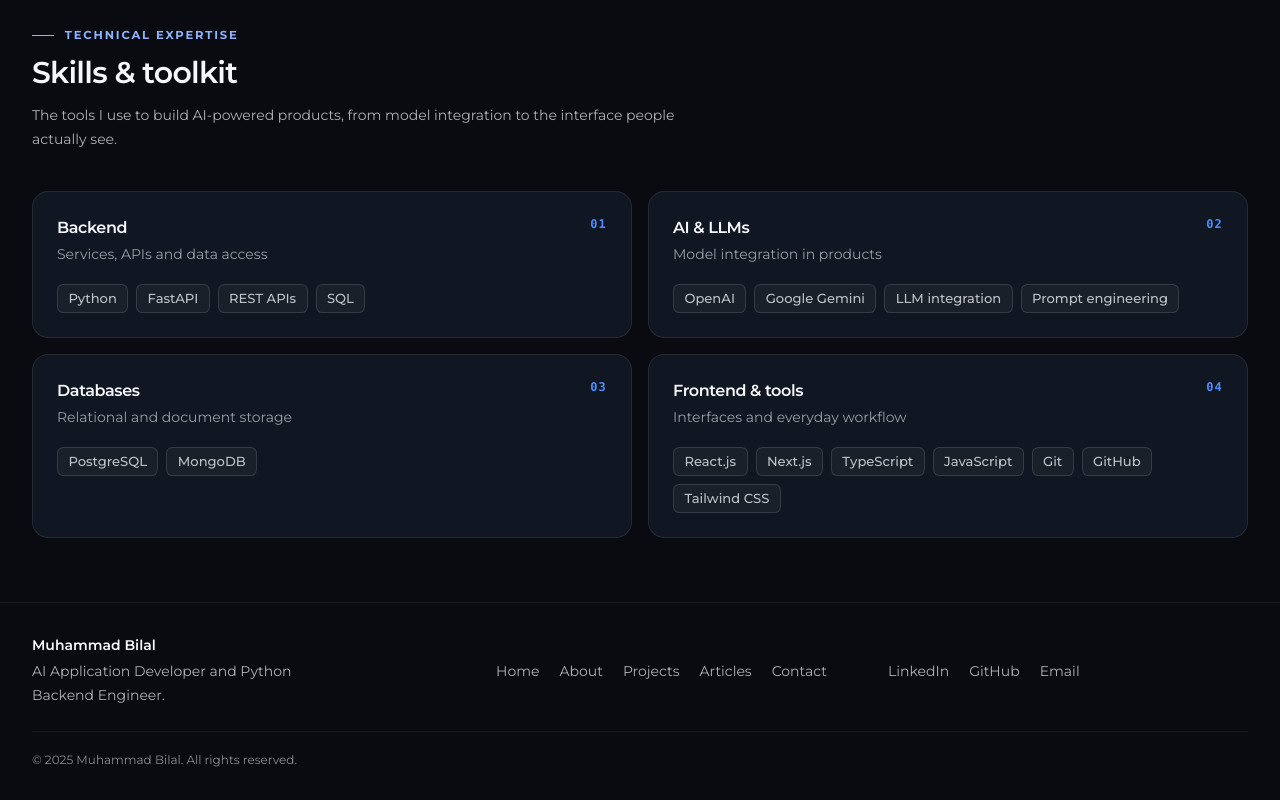
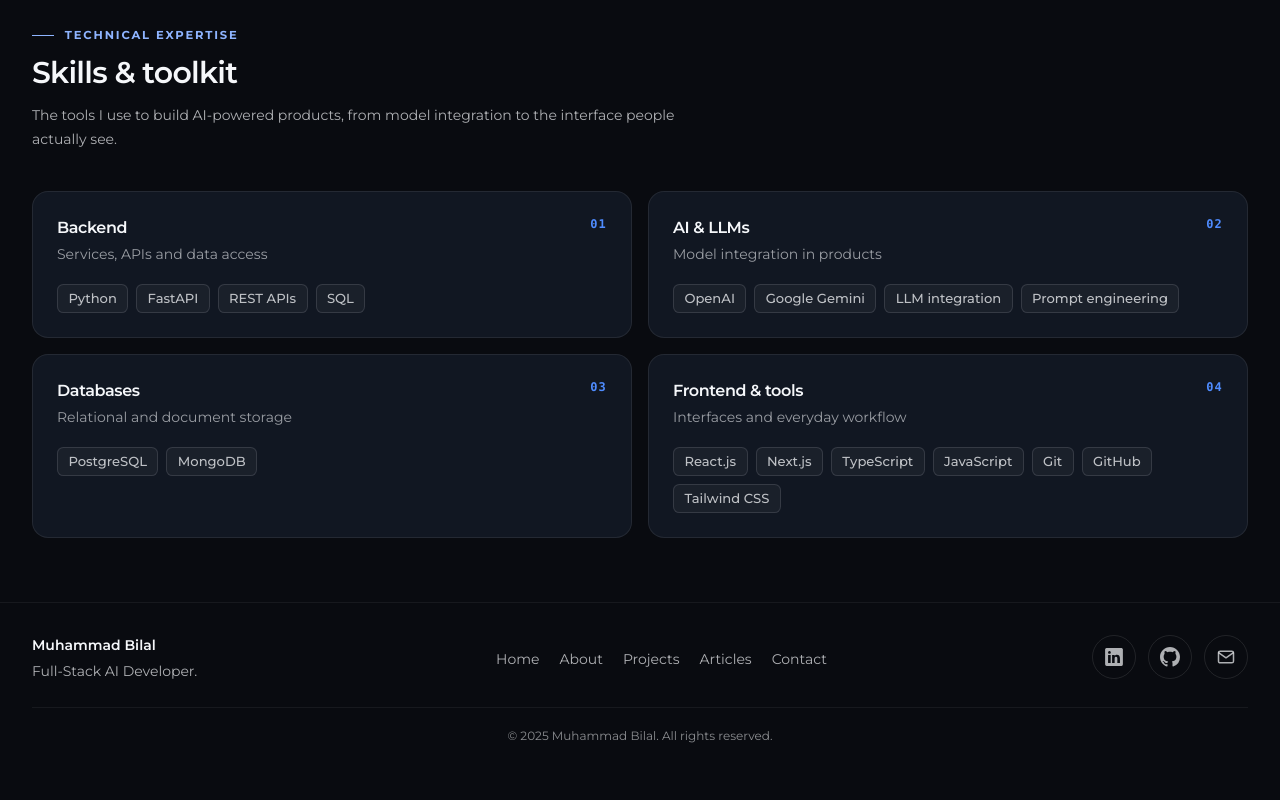
Before and after one commit to bilalchawdhary1/bilal_portfolio, a Next.js app: page /about in a window 1280 px wide. Shown: the part 1041-1841 px from the top of the page. After the commit the page ends 1817 px from the top, so only its background shows below. Built offline with nearby package versions, Linux system fonts and the light colour scheme; no server answers.

Commit message:
fix footer and remove calltoaction section

```diff
--- a/src/components/CallToAction.js
+++ /dev/null
@@ -1,132 +0,0 @@
-import Image from "next/image";
-import Link from "next/link";
-import mentraImage from "../../public/images/projects/Mentra.png";
-import mockInterviewImage from "../../public/images/projects/AI_Mock.png";
-
-const pipeline = ["Crawl", "Index", "Retrieve", "Answer"];
-
-const work = [
-  {
-    title: "SharpBuild AI Website Assistant",
-    label: "Featured · Retrieval-backed AI",
-    description:
-      "A website knowledge assistant that answers from published content and links answers to their sources.",
-    tags: ["FastAPI", "Gemini", "PostgreSQL", "pgvector", "Next.js"],
-  },
-  {
-    title: "Mentra",
-    label: "Tutorial-based voice AI learning",
-    description:
-      "A tutorial-based voice learning platform with AI tutors, bookmarks, and recent sessions.",
-    image: mentraImage,
-    alt: "Mentra project preview",
-    tags: ["Next.js", "TypeScript", "Vapi", "Clerk", "Supabase"],
-  },
-  {
-    title: "AI Mock Interview Platform",
-    label: "AI interview practice",
-    description: "An AI-powered interview practice application.",
-    image: mockInterviewImage,
-    alt: "AI Mock Interview Platform preview",
-    tags: [
-      "AI mock interviews",
-      "Performance analysis",
-      "Question bank",
-      "Smart suggestions",
-      "Readiness score",
-    ],
-  },
-];
-
-const PipelinePanel = () => (
-  <div
-    aria-hidden='true'
-    className='flex aspect-[16/10] items-center justify-center overflow-hidden border-b border-dark/10 bg-dark/[0.025] px-4 dark:border-light/10 dark:bg-light/[0.03]'
-  >
-    <ol className='flex items-center gap-2 font-mono text-[0.72rem] font-medium text-dark/70 dark:text-light/70'>
-      {pipeline.map((step, index) => (
-        <li key={step} className='flex items-center gap-2'>
-          <span className='rounded-md border border-dark/15 bg-white px-2.5 py-1.5 dark:border-light/15 dark:bg-card'>
-            {step}
-          </span>
-          {index < pipeline.length - 1 && (
-            <span className='text-primary dark:text-primaryDark'>→</span>
-          )}
-        </li>
-      ))}
-    </ol>
-  </div>
-);
-
-const FeaturedWork = () => (
-  <section
-    aria-labelledby='featured-work-heading'
-    className='band mx-auto w-full max-w-7xl px-8 py-16 sm:px-5 sm:py-12'
-  >
-    <div
-      className='mb-10 flex flex-wrap items-end justify-between gap-4'
-      data-scroll-reveal
-    >
-      <div>
-        <p className='eyebrow'>Selected work</p>
-        <h2
-          id='featured-work-heading'
-          className='text-balance text-3xl font-semibold tracking-tight sm:text-2xl'
-        >
-          Things I have built
-        </h2>
-      </div>
-      <Link
-        href='/projects/'
-        className='inline-flex min-h-11 items-center gap-1.5 rounded-md text-sm font-semibold text-primary transition-colors hover:text-dark focus-visible:ring-2 focus-visible:ring-primary focus-visible:ring-offset-2 dark:text-primaryDark dark:hover:text-light dark:focus-visible:ring-primaryDark'
-      >
-        View all projects <span aria-hidden='true'>→</span>
-      </Link>
-    </div>
-
-    <ul className='grid grid-cols-3 gap-4 lg:grid-cols-1'>
-      {work.map(item => (
-        <li key={item.title} data-scroll-reveal className='flex'>
-          <Link
-            href='/projects/'
-            className='surface-card surface-card-interactive accent-card flex w-full flex-col rounded-2xl border focus-visible:ring-2 focus-visible:ring-primary focus-visible:ring-offset-2 dark:focus-visible:ring-primaryDark'
-          >
-            {item.image ? (
-              <div className='aspect-[16/10] overflow-hidden border-b border-dark/10 dark:border-light/10'>
-                <Image
-                  src={item.image}
-                  alt={item.alt}
-                  className='h-full w-full object-cover'
-                  sizes='(max-width: 1023px) 100vw, 33vw'
-                />
-              </div>
-            ) : (
-              <PipelinePanel />
-            )}
-            <div className='flex flex-1 flex-col p-5'>
-              <p className='eyebrow !mb-2'>{item.label}</p>
-              <h3 className='text-lg font-semibold tracking-tight'>
-                {item.title}
-              </h3>
-              <p className='mt-2 text-sm leading-6 text-dark/70 dark:text-light/70'>
-                {item.description}
-              </p>
-              <ul
-                aria-label={`${item.title} highlights`}
-                className='mt-auto flex flex-wrap gap-1.5 pt-5'
-              >
-                {item.tags.map(tag => (
-                  <li key={tag} className='chip'>
-                    {tag}
-                  </li>
-                ))}
-              </ul>
-            </div>
-          </Link>
-        </li>
-      ))}
-    </ul>
-  </section>
-);
-
-export default FeaturedWork;
--- a/src/components/FeaturedWork.js
+++ b/src/components/FeaturedWork.js
@@ -2,17 +2,11 @@ import Image from "next/image";
 import Link from "next/link";
 import mentraImage from "../../public/images/projects/Mentra.png";
 import mockInterviewImage from "../../public/images/projects/AI_Mock.png";
+import styleNestImage from "../../public/images/projects/StyleNest.png";
 
 const pipeline = ["Crawl", "Index", "Retrieve", "Answer"];
 
 const work = [
-  {
-    title: "SharpBuild AI Website Assistant",
-    label: "Featured · Retrieval-backed AI",
-    description:
-      "A website knowledge assistant that answers from published content and links answers to their sources.",
-    tags: ["FastAPI", "Gemini", "PostgreSQL", "pgvector", "Next.js"],
-  },
   {
     title: "Mentra",
     label: "Tutorial-based voice AI learning",
@@ -35,6 +29,15 @@ const work = [
       "Smart suggestions",
       "Readiness score",
     ],
+  },
+  {
+    title: "StyleNest",
+    label: "E-commerce platform",
+    description:
+      "A modern e-commerce platform for fashion and lifestyle products.",
+    image: styleNestImage,
+    alt: "StyleNest project preview",
+    tags: ["React", "Node.js", "MongoDB", "Stripe", "Tailwind CSS"],
   },
 ];
 
--- a/src/components/Footer.js
+++ b/src/components/Footer.js
@@ -1,6 +1,7 @@
 import Link from "next/link";
 import React from "react";
 import Layout from "./Layout";
+import {GithubIcon, LinkedInIcon} from "./Icons";
 
 const navLinks = [
   {href: "/", label: "Home"},
@@ -11,13 +12,43 @@ const navLinks = [
 ];
 
 const externalLinks = [
-  {href: "https://www.linkedin.com/in/bilal-fullstack", label: "LinkedIn"},
-  {href: "https://github.com/bilalchawdhary1", label: "GitHub"},
-  {href: "mailto:chbilalc627@gmail.com", label: "Email"},
+  {
+    href: "https://www.linkedin.com/in/bilal-fullstack",
+    label: "LinkedIn",
+    Icon: LinkedInIcon,
+  },
+  {
+    href: "https://github.com/bilalchawdhary1",
+    label: "GitHub",
+    Icon: GithubIcon,
+  },
+  {href: "mailto:chbilalc627@gmail.com", label: "Email", Icon: EmailIcon},
 ];
 
 const linkClass =
   "inline-flex min-h-11 items-center rounded-md transition-colors hover:text-primary focus-visible:ring-2 focus-visible:ring-primary focus-visible:ring-offset-2 dark:hover:text-primaryDark dark:focus-visible:ring-primaryDark";
+
+const socialLinkClass =
+  "inline-flex h-11 w-11 items-center justify-center rounded-full border border-dark/10 transition-colors hover:border-primary/40 hover:text-primary focus-visible:ring-2 focus-visible:ring-primary focus-visible:ring-offset-2 dark:border-white/10 dark:hover:border-primaryDark/50 dark:hover:text-primaryDark dark:focus-visible:ring-primaryDark";
+
+function EmailIcon({className = "h-full w-full"}) {
+  return (
+    <svg
+      viewBox='0 0 24 24'
+      fill='none'
+      stroke='currentColor'
+      strokeWidth='1.8'
+      strokeLinecap='round'
+      strokeLinejoin='round'
+      aria-hidden='true'
+      focusable='false'
+      className={className}
+    >
+      <rect x='3' y='5' width='18' height='14' rx='2' />
+      <path d='m3.5 7 8.5 6 8.5-6' />
+    </svg>
+  );
+}
 
 const Footer = () => {
   return (
@@ -28,9 +59,7 @@ const Footer = () => {
             <p className='font-semibold text-dark dark:text-light'>
               Muhammad Bilal
             </p>
-            <p className='mt-1 max-w-xs leading-6'>
-              AI Application Developer and Python Backend Engineer.
-            </p>
+            <p className='mt-1 max-w-xs leading-6'>Full-Stack AI Developer.</p>
           </div>
           <nav
             aria-label='Footer'
@@ -42,25 +71,30 @@ const Footer = () => {
               </Link>
             ))}
           </nav>
-          <div className='flex flex-wrap gap-x-5 md:gap-x-4'>
-            {externalLinks.map(link => (
+          <nav
+            aria-label='Social links'
+            className='flex flex-wrap justify-end gap-3'
+          >
+            {externalLinks.map(({href, label, Icon}) => (
               <a
-                key={link.label}
-                href={link.href}
-                target={link.href.startsWith("http") ? "_blank" : undefined}
+                key={label}
+                href={href}
+                target={href.startsWith("http") ? "_blank" : undefined}
                 rel={
-                  link.href.startsWith("http")
-                    ? "noopener noreferrer"
-                    : undefined
+                  href.startsWith("http") ? "noopener noreferrer" : undefined
                 }
-                className={linkClass}
+                aria-label={
+                  label === "Email" ? "Email me" : `Visit my ${label} profile`
+                }
+                title={label}
+                className={socialLinkClass}
               >
-                {link.label}
+                <Icon className='h-5 w-5' />
               </a>
             ))}
-          </div>
+          </nav>
         </div>
-        <p className='mt-6 border-t border-dark/10 pt-5 text-xs text-dark/55 dark:border-white/[0.06] dark:text-light/55'>
+        <p className='mt-6 border-t border-dark/10 pt-5 text-xs text-dark/55 dark:border-white/[0.06] dark:text-light/55 text-center'>
           &copy; {new Date().getFullYear()} Muhammad Bilal. All rights reserved.
         </p>
       </Layout>
--- a/src/pages/index.js
+++ b/src/pages/index.js
@@ -1,4 +1,3 @@
-import CallToAction from "@/components/CallToAction";
 import Experience from "@/components/Experience";
 import FeaturedWork from "@/components/FeaturedWork";
 import HeroVisual from "@/components/HeroVisual";
@@ -88,7 +87,6 @@ export default function Home() {
           <Services />
           <Skills />
           <Experience />
-          <CallToAction />
         </ScrollReveal>
       </main>
     </>
```
Also changed, not shown: 1 other file (tests, documents, lock files or other folders).
